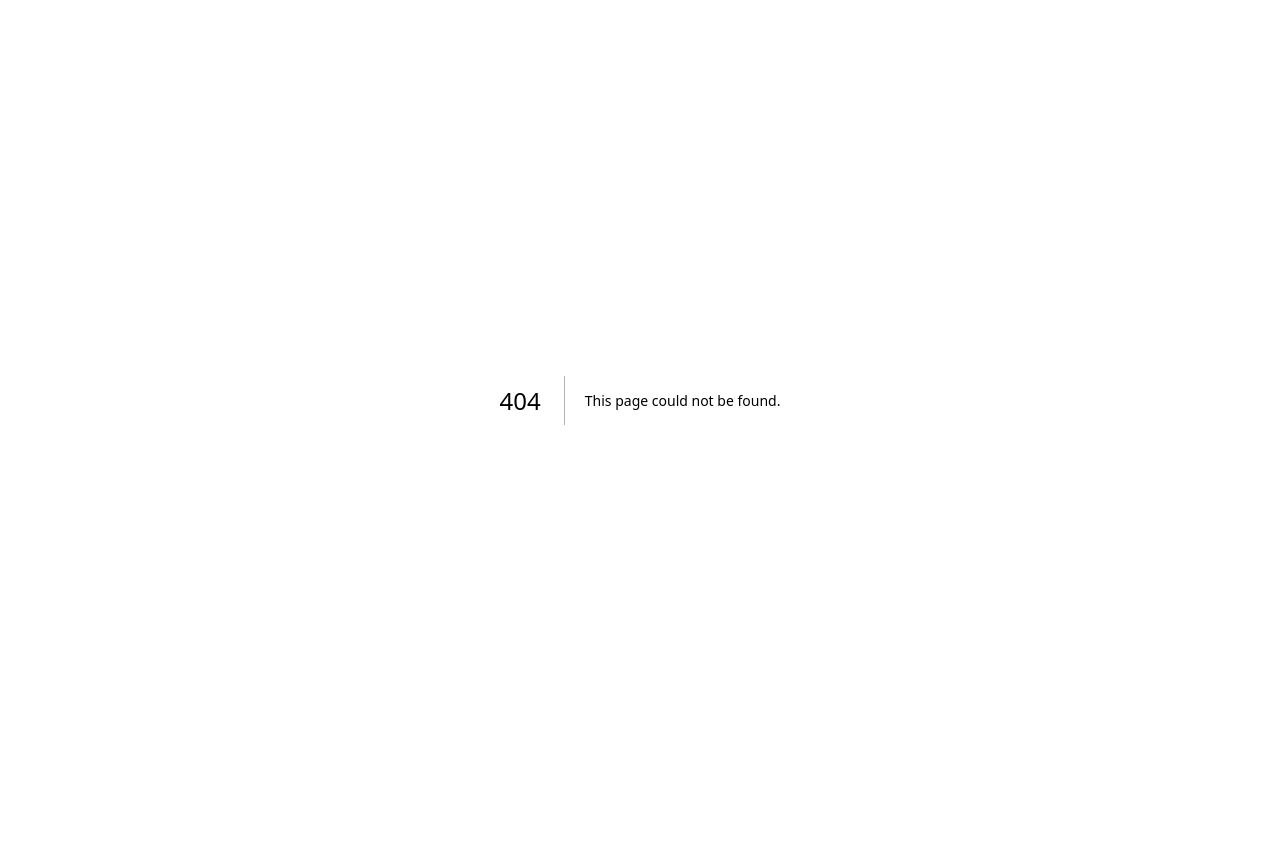
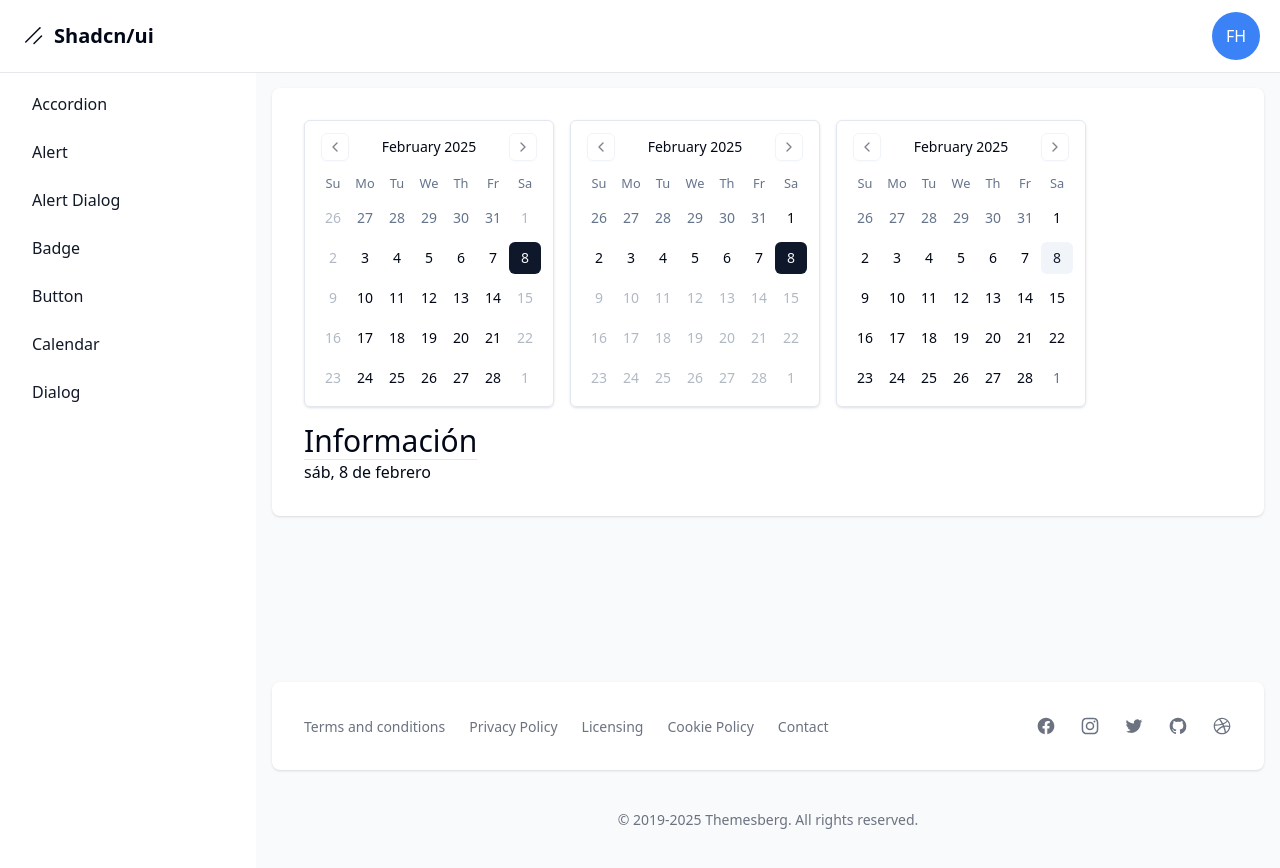
Before and after one commit to TeslaWillow/shadcn-dashboard, a Next.js app: page /dashboard/calendar in a window 1280 px wide. Before the commit this address had no page. Before the commit the page ends 800 px from the top, so only its background shows below. Built offline with nearby package versions, Linux system fonts and the light colour scheme.

Commit message:
calendar

```diff
--- a/package.json
+++ b/package.json
@@ -16,9 +16,11 @@
     "@radix-ui/react-slot": "^1.1.2",
     "class-variance-authority": "^0.7.1",
     "clsx": "^2.1.1",
+    "date-fns": "^3.6.0",
     "lucide-react": "^0.475.0",
     "next": "15.1.6",
     "react": "^19.0.0",
+    "react-day-picker": "^8.10.1",
     "react-dom": "^19.0.0",
     "tailwind-merge": "^3.0.1",
     "tailwindcss-animate": "^1.0.7"
--- /dev/null
+++ b/src/app/dashboard/calendar/page.tsx
@@ -0,0 +1,50 @@
+'use client';
+
+import { Calendar } from "@/components/ui/calendar";
+import { useState } from "react";
+
+export default function Page() {
+
+  const [date, setDate] = useState<Date | undefined>(new Date())
+  const [multipleDate, setMultipleDate] = useState<Date[] | undefined>([])
+
+  const smallDate = date?.toLocaleDateString("es-Es",{
+    weekday: 'short',
+    day: 'numeric',
+    month: 'long'
+  });
+
+  return (
+    <div className="flex-col sm:flex-wrap sm:flex sm:flex-row gap-4">
+      <Calendar
+        mode="single"
+        selected={date}
+        onSelect={setDate}
+        className="rounded-md border shadow"
+        disabled={ (date) => date.getDay() ===  0 || date.getDay() ===  6 }
+      />
+      <Calendar
+        mode="single"
+        selected={date}
+        onSelect={setDate}
+        className="rounded-md border shadow"
+        disabled={ (date) => date > new Date() }
+      />
+      <Calendar
+        mode="multiple"
+        selected={multipleDate}
+        onSelect={setMultipleDate}
+        className="rounded-md border shadow"
+      />
+
+      <div>
+        <h1 className="text-3xl">Información</h1>
+        <div className="border-b"></div>
+        <p>{smallDate}</p>
+        <p>
+          {multipleDate?.map((date) => date.toDateString()).join(", ")}
+        </p>
+      </div>
+    </div>
+  );
+}
--- a/src/app/dashboard/layout.tsx
+++ b/src/app/dashboard/layout.tsx
@@ -4,12 +4,13 @@
 import Link from "next/link";
 
 const links = [
-  { name: "accordion", href: "accordion" },
-  { name: "alert", href: "alert" },
-  { name: "button", href: "button" },
+  { name: "accordion",    href: "accordion" },
+  { name: "alert",        href: "alert" },
+  { name: "button",       href: "button" },
   { name: "alert dialog", href: "alert-dialog" },
-  { name: "dialog", href: "dialog" },
-  { name: "badge", href: "badge" },
+  { name: "dialog",       href: "dialog" },
+  { name: "badge",        href: "badge" },
+  { name: "calendar",     href: "calendar" },
 ].sort((a,b) => a.name.localeCompare(b.name));
 
 export default function DashboardLayout({
--- /dev/null
+++ b/src/components/ui/calendar.tsx
@@ -0,0 +1,76 @@
+"use client"
+
+import * as React from "react"
+import { ChevronLeft, ChevronRight } from "lucide-react"
+import { DayPicker } from "react-day-picker"
+
+import { cn } from "@/lib/utils"
+import { buttonVariants } from "@/components/ui/button"
+
+export type CalendarProps = React.ComponentProps<typeof DayPicker>
+
+function Calendar({
+  className,
+  classNames,
+  showOutsideDays = true,
+  ...props
+}: CalendarProps) {
+  return (
+    <DayPicker
+      showOutsideDays={showOutsideDays}
+      className={cn("p-3", className)}
+      classNames={{
+        months: "flex flex-col sm:flex-row space-y-4 sm:space-x-4 sm:space-y-0",
+        month: "space-y-4",
+        caption: "flex justify-center pt-1 relative items-center",
+        caption_label: "text-sm font-medium",
+        nav: "space-x-1 flex items-center",
+        nav_button: cn(
+          buttonVariants({ variant: "outline" }),
+          "h-7 w-7 bg-transparent p-0 opacity-50 hover:opacity-100"
+        ),
+        nav_button_previous: "absolute left-1",
+        nav_button_next: "absolute right-1",
+        table: "w-full border-collapse space-y-1",
+        head_row: "flex",
+        head_cell:
+          "text-muted-foreground rounded-md w-8 font-normal text-[0.8rem]",
+        row: "flex w-full mt-2",
+        cell: cn(
+          "relative p-0 text-center text-sm focus-within:relative focus-within:z-20 [&:has([aria-selected])]:bg-accent [&:has([aria-selected].day-outside)]:bg-accent/50 [&:has([aria-selected].day-range-end)]:rounded-r-md",
+          props.mode === "range"
+            ? "[&:has(>.day-range-end)]:rounded-r-md [&:has(>.day-range-start)]:rounded-l-md first:[&:has([aria-selected])]:rounded-l-md last:[&:has([aria-selected])]:rounded-r-md"
+            : "[&:has([aria-selected])]:rounded-md"
+        ),
+        day: cn(
+          buttonVariants({ variant: "ghost" }),
+          "h-8 w-8 p-0 font-normal aria-selected:opacity-100"
+        ),
+        day_range_start: "day-range-start",
+        day_range_end: "day-range-end",
+        day_selected:
+          "bg-primary text-primary-foreground hover:bg-primary hover:text-primary-foreground focus:bg-primary focus:text-primary-foreground",
+        day_today: "bg-accent text-accent-foreground",
+        day_outside:
+          "day-outside text-muted-foreground aria-selected:bg-accent/50 aria-selected:text-muted-foreground",
+        day_disabled: "text-muted-foreground opacity-50",
+        day_range_middle:
+          "aria-selected:bg-accent aria-selected:text-accent-foreground",
+        day_hidden: "invisible",
+        ...classNames,
+      }}
+      components={{
+        IconLeft: ({ className, ...props }) => (
+          <ChevronLeft className={cn("h-4 w-4", className)} {...props} />
+        ),
+        IconRight: ({ className, ...props }) => (
+          <ChevronRight className={cn("h-4 w-4", className)} {...props} />
+        ),
+      }}
+      {...props}
+    />
+  )
+}
+Calendar.displayName = "Calendar"
+
+export { Calendar }
```
Also changed, not shown: 1 other file (tests, documents, lock files or other folders).
